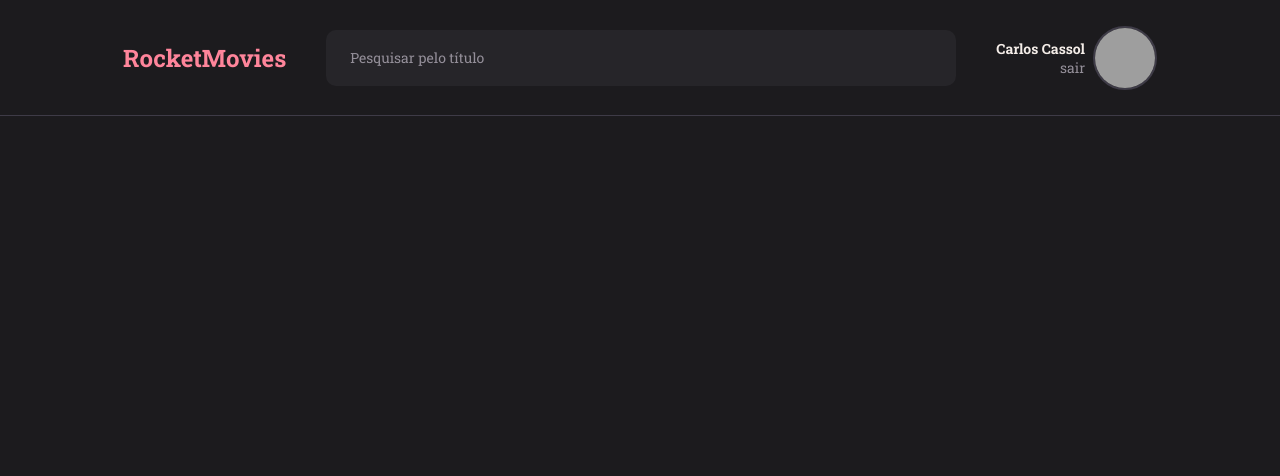
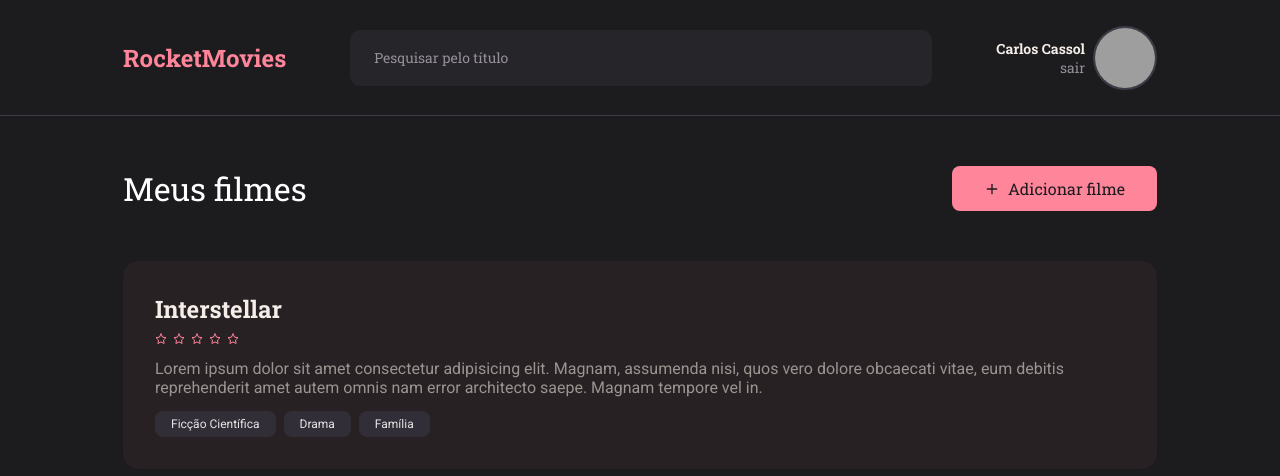
Before and after one commit to CCassolF/rocket-movies, a React (Vite) app: page / in a window 1280 px wide. Shown: the top 476 px of the page. Built offline with nearby package versions, Linux system fonts and the light colour scheme; grey boxes are pictures that could not be loaded.

Commit message:
Home page layout

```diff
--- a/src/components/Header/index.jsx
+++ b/src/components/Header/index.jsx
@@ -5,7 +5,7 @@ export function Header() {
     <header className={styles.headerContainer}>
       <p>RocketMovies</p>
 
-      <input type="text" placeholder="Pesquisar pelo título" />
+      <input placeholder="Pesquisar pelo título" />
 
       <a href='#'>
         <div>
--- a/src/components/Header/styles.module.scss
+++ b/src/components/Header/styles.module.scss
@@ -7,6 +7,7 @@
   display: flex;
   align-items: center;
   justify-content: space-between;
+  gap: 6.4rem;
 
   border-bottom: 1px solid var(--gray400, #3E3B47);
 
@@ -41,7 +42,7 @@
     align-items: center;
 
     div {
-      width: 100%;
+      width: max-content;
       margin-right: .8rem;
       display: flex;
       align-items: end;
--- a/src/pages/Home/index.jsx
+++ b/src/pages/Home/index.jsx
@@ -1,11 +1,50 @@
 import { Header } from '../../components/Header'
 import styles from './styles.module.scss'
+
+import { FiPlus, FiStar } from 'react-icons/fi'
 
 export function Home() {
   return (
     <div className={styles.Container}>
       <Header />
 
+      <main className={styles.mainContainer}>
+        <section className={styles.headerContainer}>
+          <h1>Meus filmes</h1>
+
+          <button>
+            <FiPlus />
+            Adicionar filme
+          </button>
+        </section>
+
+        <div className={styles.divContent}>
+          <div className={styles.mainContent}>
+            <div className={styles.headerContent}>
+              <h2>Interstellar</h2>
+              <div>
+                <FiStar />
+                <FiStar />
+                <FiStar />
+                <FiStar />
+                <FiStar />
+              </div>
+            </div>
+
+            <p>
+              Lorem ipsum dolor sit amet consectetur adipisicing elit.
+              Magnam, assumenda nisi, quos vero dolore obcaecati vitae, eum debitis reprehenderit amet autem omnis nam error architecto saepe.
+              Magnam tempore vel in.
+            </p>
+
+            <div className={styles.mainContentTags}>
+              <span>Ficção Científica</span>
+              <span>Drama</span>
+              <span>Família</span>
+            </div>
+          </div>
+        </div>
+      </main>
     </div>
   )
 }
--- a/src/pages/Home/styles.module.scss
+++ b/src/pages/Home/styles.module.scss
@@ -1,4 +1,113 @@
 .Container {
   width: 100%;
   height: 100vh;
+  overflow: hidden;
 }
+
+.mainContainer {
+  margin-top: 5rem;
+  padding: 0 12.3rem;
+
+
+  .headerContainer {
+    display: flex;
+    align-items: center;
+    justify-content: space-between;
+
+    h1 {
+      color: var(--white, #fff);
+      font-family: var(--fontSecondary);
+      font-size: 3.2rem;
+      font-weight: 400;
+    }
+
+    button {
+      display: flex;
+      align-items: center;
+      gap: .8rem;
+
+      padding: 1.2rem 3.2rem;
+      border: none;
+      border-radius: .8rem;
+      background: var(--pink500, #FF859B);
+
+      color: var(--gray700);
+      font-family: var(--fontSecondary);
+      font-size: 1.6rem;
+      font-weight: 400;
+
+      svg {
+        font-size: 1.6rem;
+      }
+    }
+  }
+}
+
+.divContent {
+  margin-top: 5rem;
+  overflow-y: auto;
+
+  height: 71.6rem;
+}
+
+.mainContent {
+  display: flex;
+  flex-direction: column;
+  gap: 1.4rem;
+
+
+  background-color: var(--pinkOpacity);
+  padding: 3.2rem;
+  border-radius: 1.6rem;
+
+  & + div {
+    margin-top: 2.4rem;
+  }
+
+  .headerContent {
+    h2{
+      color: var(--gray100, #F4EDE8);
+      font-family: var(--fontSecondary);
+      font-size: 2.4rem;
+      font-weight: 700;
+    }
+
+    div {
+      margin-top: .8rem;
+      display: flex;
+      gap: .6rem;
+
+      svg {
+        font-size: 1.2rem;
+        color: var(--pink500);
+        cursor: pointer;
+
+        &:hover {
+          fill: var(--pink500);
+        }
+      }
+    }
+  }
+
+  p {
+    color: var(--gray350, #999591);
+    font-family: var(--fontPrimary);
+    font-size: 1.6rem;
+    font-weight: 400;
+  }
+
+  .mainContentTags {
+    display: flex;
+    gap: .8rem;
+
+    span {
+      padding: .6rem 1.6rem;
+      border-radius: 8px;
+      background: var(--gray500);
+
+      color: var(--gray50);
+      font-size: 1.2rem;
+      font-weight: 400;
+    }
+  }
+}
--- a/src/styles/global.scss
+++ b/src/styles/global.scss
@@ -15,7 +15,7 @@
   --white:#FFFFFF;
   --black:#000000;
 
-  --gray-50:#E5E5E5;
+  --gray50:#E5E5E5;
   --gray100:#F4EDE8;
   --gray200:#CAC4CF;
   --gray300:#948F99;
@@ -26,6 +26,20 @@
   --gray700:#1C1B1E;
 
   font-size: 62.5%;
+}
+
+::-webkit-scrollbar {
+  width: .8rem;
+}
+
+::-webkit-scrollbar-track {
+  background-color: transparent;
+}
+
+::-webkit-scrollbar-thumb {
+  border-radius: 2.4rem;
+  background-color: var(--pink500);
+  height: 20px;
 }
 
 html, body, input, textarea, select, button {
```
